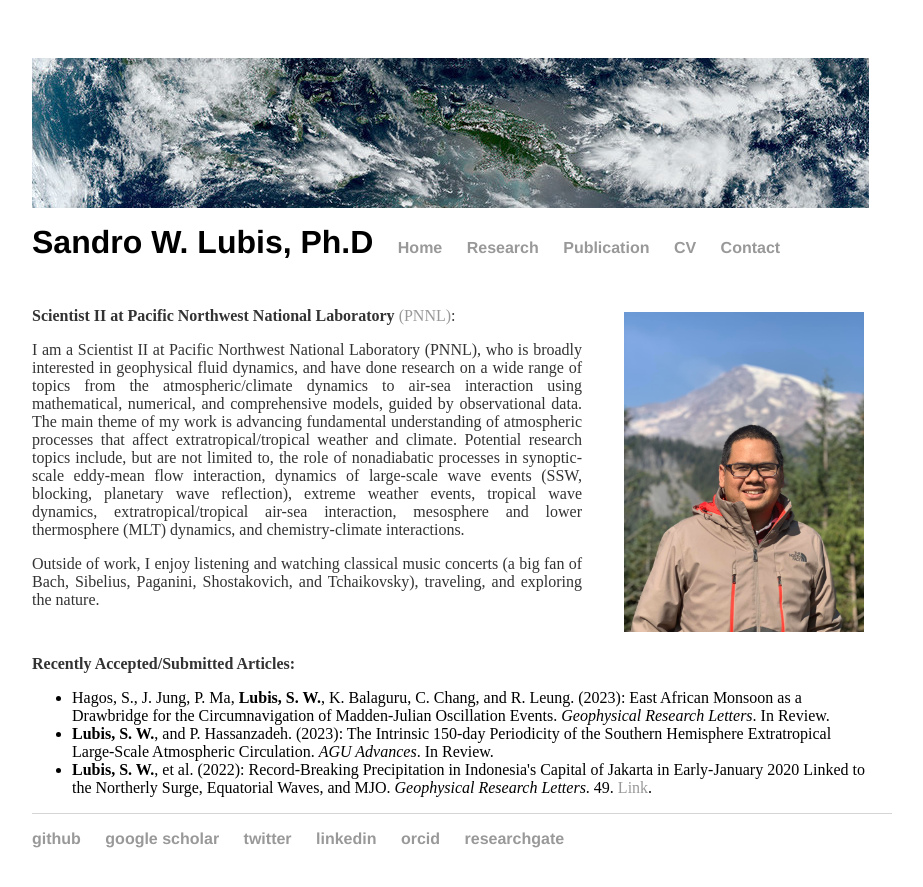
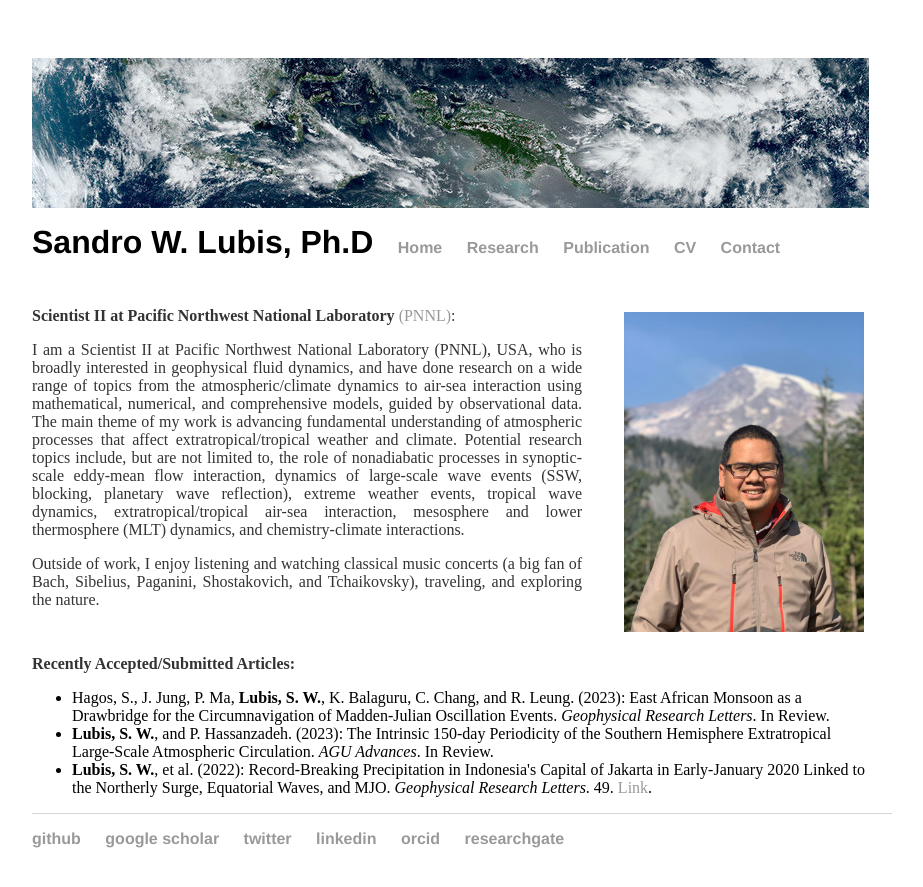
Before and after one commit to sandrolubis/sandrolubis.github.io, a Jekyll site: the page built from index.html, in a window 1280 px wide. Shown: the top 887 px of the page, without its empty margins (276-1199 px from the left). Built offline with Jekyll 4.4.1, drawn with Linux system fonts in a browser that asks for light colours.

Commit message:
Update index.html

```diff
--- a/index.html
+++ b/index.html
@@ -34,7 +34,7 @@
 	<p class="ex", style="padding-top:30px"><font size=3><b>Scientist II at Pacific Northwest National Laboratory</b> <a href="https://www.pnnl.gov/">(PNNL)</a>:</p>
 
 
-	<p class="ex"><font size=3>I am a Scientist II at Pacific Northwest National Laboratory (PNNL), who is broadly interested in geophysical fluid dynamics, and have done research on a wide range of topics from the atmospheric/climate dynamics
+	<p class="ex"><font size=3>I am a Scientist II at Pacific Northwest National Laboratory (PNNL), USA, who is broadly interested in geophysical fluid dynamics, and have done research on a wide range of topics from the atmospheric/climate dynamics
 		to air-sea interaction using mathematical, numerical, and comprehensive models, guided by observational data. The main theme of my work is advancing fundamental
 		understanding of atmospheric processes that affect extratropical/tropical weather and climate. Potential research topics include,
 		but are not limited to, the role of nonadiabatic processes in synoptic-scale eddy-mean flow interaction, dynamics of large-scale wave events (SSW, blocking, planetary wave reflection),
```
